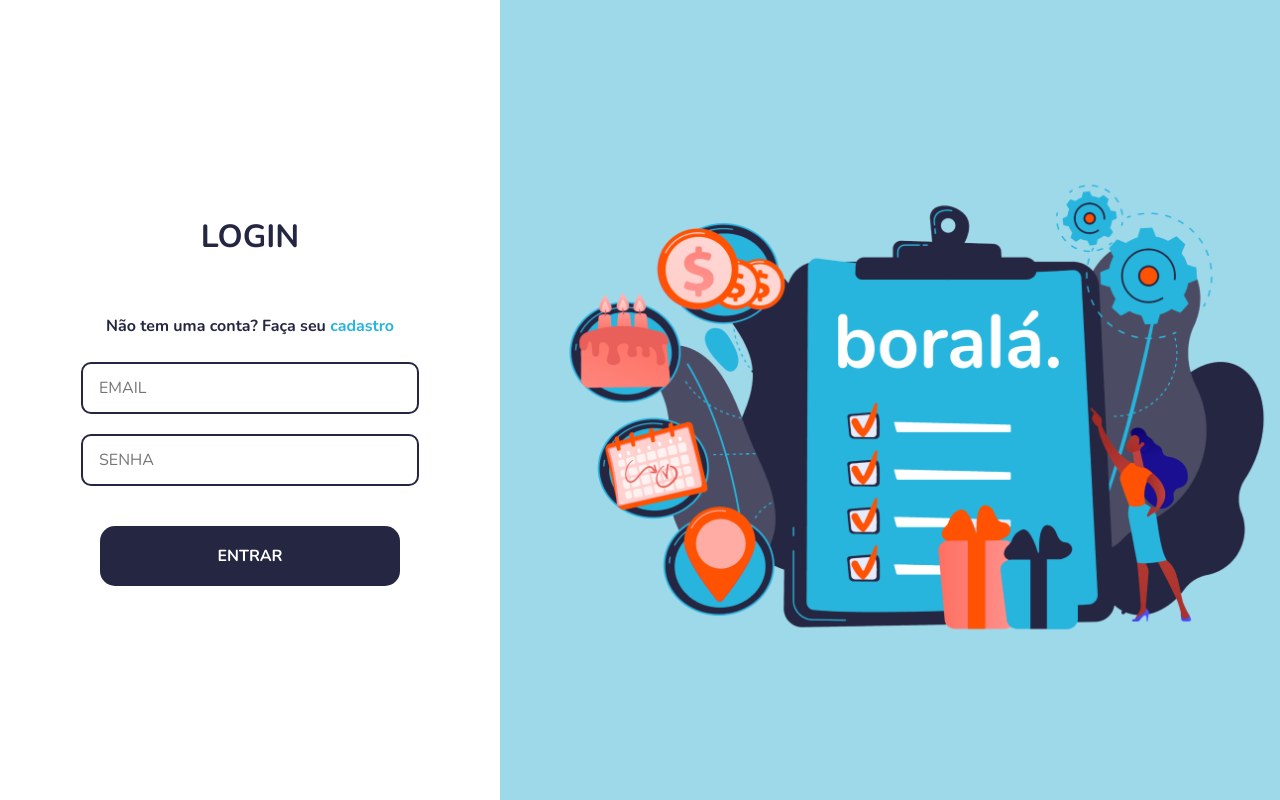
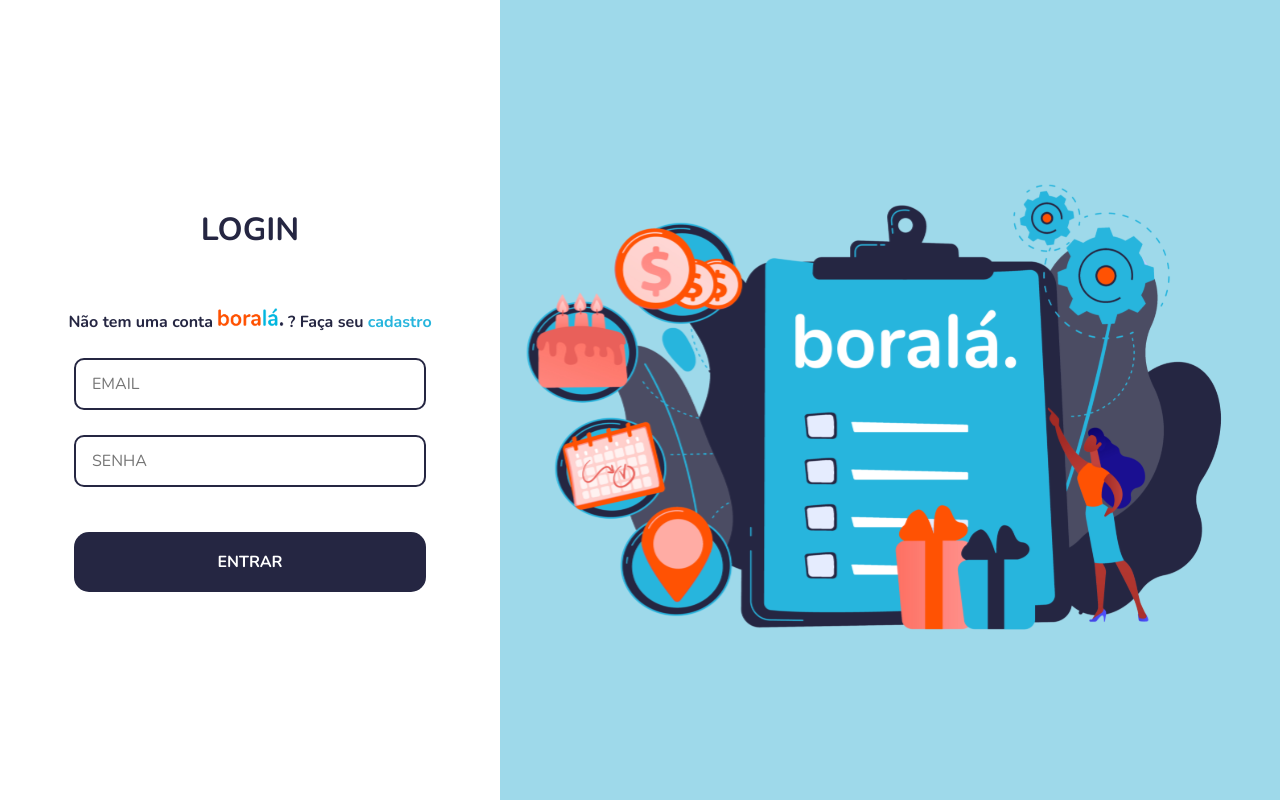
Before and after one commit to pedrokaa2/capstone-m3-grupo3-vilson-nov21, a React (Create React App) app: page /login in a window 1280 px wide. Built offline with nearby package versions, Linux system fonts and the light colour scheme.

Commit message:
fix: overall changes

```diff
--- a/src/Pages/About/index.jsx
+++ b/src/Pages/About/index.jsx
@@ -1,5 +1,5 @@
-import Logo from "../../Img/boralalogo.png";
-import Equipe from "../../Img/pageabout.png";
+import Logo from "../../img/boralalogo.png";
+import Equipe from "../../img/pageabout.png";
 import * as S from "./style";
 import { FaLinkedin, FaGithub } from "react-icons/fa";
 import { Link } from "react-router-dom";
--- a/src/Pages/Login/index.jsx
+++ b/src/Pages/Login/index.jsx
@@ -5,16 +5,18 @@
 import { useHistory } from "react-router-dom";
 import { Link } from "react-router-dom";
 import { useAuthenticated } from "../../Providers/authenticated";
-import "./styled";
+import "./style";
 import Button from "../../components/Button";
-import "./styled.js";
+import BoraLaLogo from "../../assets/boralalogo.png"
+import "./style.js";
 import {
   Container,
   Background,
   Content,
   AnimationContainer,
   Inputs,
-} from "./styled";
+  ButtonLogin
+} from "./style";
 
 const Login = () => {
   const { authenticated, login } = useAuthenticated();
@@ -25,12 +27,6 @@
     email: yup.string().required("Email obrigatório").email("Email inválido"),
 
     password: yup.string().required("Senha obrigatória"),
-    // .min(8, "Deve conter ao menos 8 dígitos")
-    // .matches(/[a-z]/, "Deve conter uma letra minúscula")
-    // .matches(/[A-Z]/, "Deve conter uma letra maiúscula")
-    // .matches(/[0-9]/, "Deve conter um número")
-    // .matches(/\W/, "Deve conter símbolos")
-    // .matches(/^(?!.*\s).{0,}$/, "Não pode conter espaços"),
   });
   const {
     register,
@@ -57,7 +53,7 @@
               <h1>LOGIN</h1>
 
               <p>
-                Não tem uma conta? Faça seu <Link to="/signup">cadastro</Link>
+                Não tem uma conta <img src={BoraLaLogo} alt="borala"></img> ? Faça seu <Link to="/signup">cadastro</Link>
               </p>
               <Inputs type="text" placeholder="EMAIL" {...register("email")} />
 
@@ -68,9 +64,9 @@
                 {...register("password")}
               />
               <span>{errors.password?.message}</span>
-              <div>
+              <ButtonLogin>
                 <Button type="submit">ENTRAR</Button>
-              </div>
+              </ButtonLogin>
             </form>
           </div>
         </AnimationContainer>
--- a/src/Pages/Login/styled.js
+++ b/src/Pages/Login/style.js
@@ -1,4 +1,5 @@
 import styled, { keyframes } from "styled-components";
+import LoginImage from "../../assets/login.svg";
 
 export const Container = styled.div `
   height: 100vh;
@@ -7,10 +8,13 @@
 `;
 
 export const Background = styled.div `
-  @media (min-width: 900px) {
+  @media (min-width: 768px) {
     flex: 1;
-    background: url(${"./login.png"}) no-repeat center, var(--lightblue);
+    background: url(${LoginImage}) no-repeat center var(--lightblue);
     background-size: contain;
+  }
+  @media (min-width: 1300px) {
+    background-size: auto auto;
   }
 `;
 
@@ -20,7 +24,11 @@
   align-items: center;
   justify-content: center;
   width: 100%;
-  max-width: 500px;
+  max-width: 768px;
+
+  @media (min-width: 768px) {
+    max-width: 500px;
+  }
 `;
 
 const appearFromRight = keyframes `
@@ -39,9 +47,11 @@
   align-items: center;
   justify-content: center;
   animation: ${appearFromRight} 1s;
+
   form {
     margin: 80px 0;
-    width: 340px;
+    min-width: 340px;
+    max-width: 440px;
     text-align: center;
     h1 {
       margin-bottom: 32px;
@@ -56,6 +66,9 @@
       font-weight: bold;
       color: var(--blue);
     }
+    img {
+      width: 17%;
+    }
   }
 `;
 
@@ -63,7 +76,6 @@
   background: transparent;
   align-items: center;
   flex: 1;
-  width: 100%;
   height: 100%;
   background: var(--white);
   border-radius: 10px;
@@ -73,9 +85,9 @@
   width: 80%;
   transition: 0.4s;
   margin-bottom: 25px;
+`;
 
-  @media (min-width: 900px) {
-    width: 338px;
-    margin-bottom: 20px;
-  }
-`;
+export const ButtonLogin = styled.div `
+  min-width: 340px;
+  max-width: 440px;
+`
--- a/src/Pages/Signup/index.jsx
+++ b/src/Pages/Signup/index.jsx
@@ -7,7 +7,7 @@
   Container,
   Content,
   ErrorSpan,
-  DivInputs,
+  DivInputs
 } from "./style";
 import { useForm } from "react-hook-form";
 import * as yup from "yup";
@@ -15,6 +15,7 @@
 import api from "../../service/api";
 import { toast } from "react-toastify";
 import { useHistory } from "react-router-dom";
+import BoraLaLogo from "../../assets/boralalogo.png";
 
 const Signup = () => {
   const signupSchema = yup.object().shape({
@@ -65,7 +66,8 @@
           <form onSubmit={handleSubmit(onSubmitFunction)}>
             <h1>CADASTRO</h1>
             <p>
-              Já tem uma conta? Faça seu <Link to="/login">login</Link>
+              Já tem uma conta <img src={BoraLaLogo} alt="borala"></img> ? Faça
+              seu <Link to="/login">login</Link>
             </p>
             <DivInputs>
               <Input
@@ -110,9 +112,9 @@
                 <ErrorSpan>{errors.passwordConfirm.message}</ErrorSpan>
               )}
             </DivInputs>
-            <Button height="50px" width="350px" type="submit">
-              CADASTRAR
-            </Button>
+            <div>
+              <Button type="submit">ENTRAR</Button>
+            </div>
           </form>
         </AnimationContainer>
       </Content>
--- a/src/Pages/Signup/style.js
+++ b/src/Pages/Signup/style.js
@@ -8,10 +8,13 @@
 `;
 
 export const Background = styled.div`
-  @media (min-width: 900px) {
+  @media (min-width: 768px) {
     flex: 1;
-    background: url(${SignupImage}) no-repeat center, var(--lightblue);
+    background: url(${SignupImage}) no-repeat center var(--lightblue);
     background-size: contain;
+  }
+  @media (min-width: 1300px) {
+    background-size: auto auto;
   }
 `;
 
@@ -21,7 +24,11 @@
   align-items: center;
   justify-content: center;
   width: 100%;
-  max-width: 500px;
+  max-width: 768px;
+
+  @media (min-width: 768px) {
+    max-width: 500px;
+  }
 `;
 
 const appearFromRight = keyframes`
@@ -64,7 +71,10 @@
 
     a {
       font-weight: bold;
-      color: var(--lightblue);
+      color: var(--blue);
+    }
+    img {
+      width: 17%;
     }
   }
 `;
@@ -85,8 +95,6 @@
   position: relative;
   top: -10px;
   margin-bottom: -20px;
-  @media (min-width: 1024px) {
-  }
 `;
 
 export const DivInputs = styled.div`
--- a/src/components/Button/style.js
+++ b/src/components/Button/style.js
@@ -5,15 +5,16 @@
   color: var(--white);
   border-radius: 15px;
   border: none;
-  width: 250px;
-  height: 50px;
+  min-width: 272px;
+  max-width: 352px;
+  height: 60px;
   font-family: "Nunito", sans-serif;
   font-weight: bold;
   margin-top: 20px;
 
-  @media (min-width: 1024px) {
+  @media (min-width: 768px) {
     height: ${(props) => (props.height ? props.height : "60px")};
 
-    width: ${(props) => (props.width ? props.width : "300px")};
+    width: ${(props) => (props.width ? props.width : "352px")};
   }
 `;
```
Also changed, not shown: src/assets/login.svg (added).
